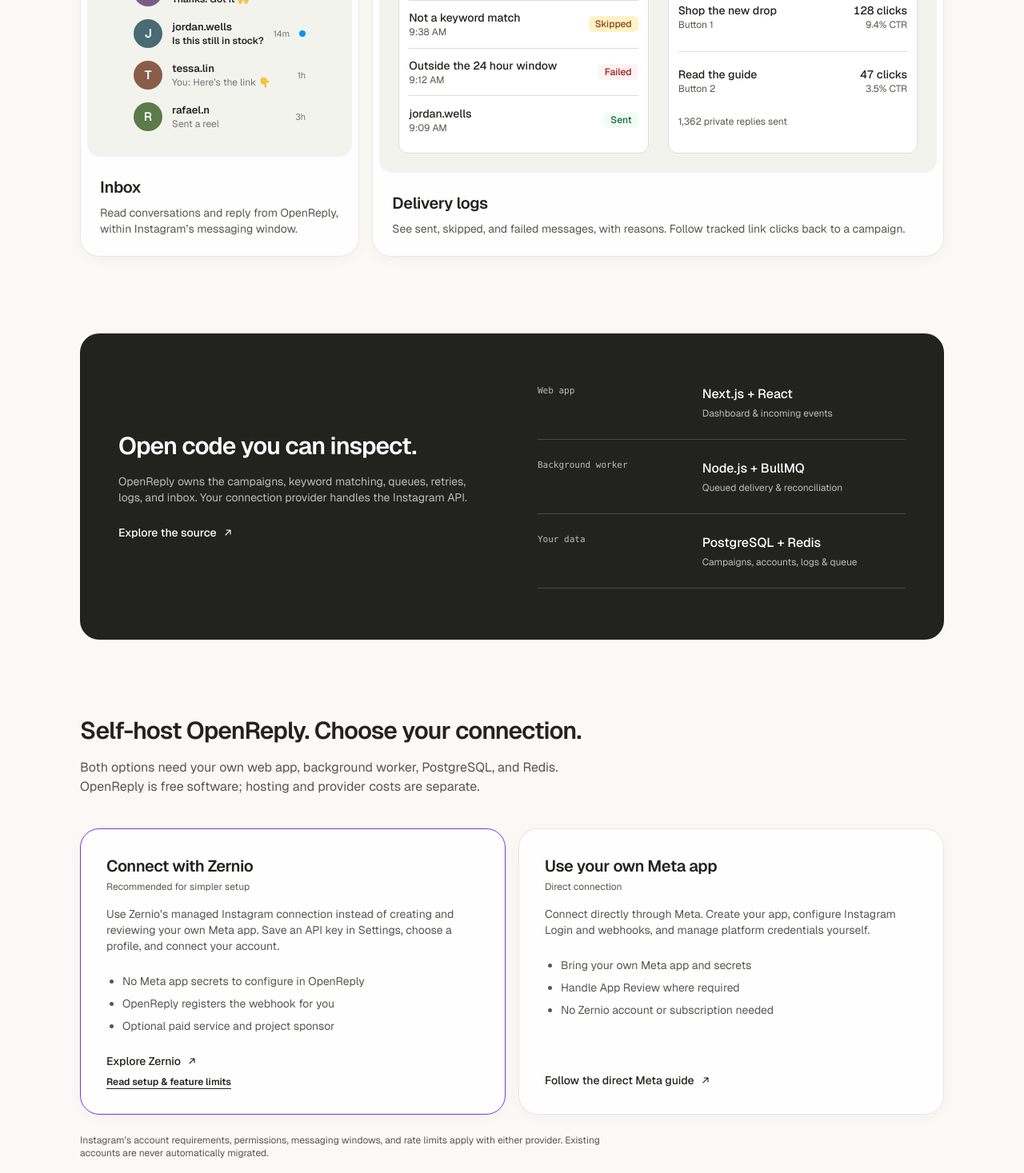
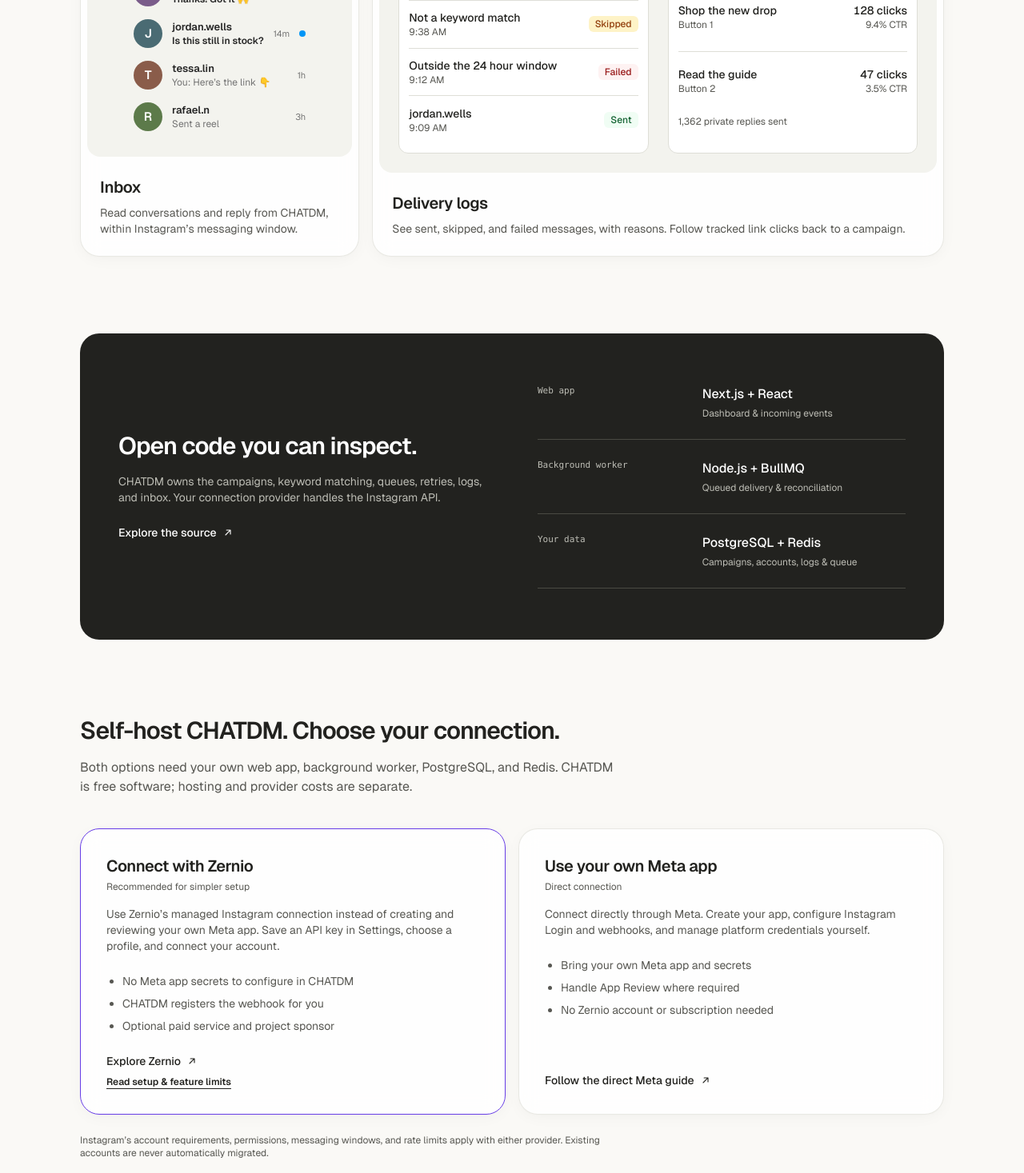
Before and after one commit to bossbabecollab/CHATDM_DJ, a Next.js app: page / in a window 1280 px wide. Shown: the part 3213-4680 px from the top of the page at 80% size. Built offline with nearby package versions, Linux system fonts and the light colour scheme; no server answers.

Commit message:
brand: finalize CHATDM rebrand across public landing and template pages

```diff
--- a/app/login/page.tsx
+++ b/app/login/page.tsx
@@ -40,7 +40,7 @@ export default async function LoginPage({
             <div className="auth-head">
               <h1 className="heading-5">{t("Sign-in is off on this demo")}</h1>
               <p className="body-6">
-                {t("This is the public demo — it doesn’t create real accounts or send DMs. To use OpenReply for real, clone it and run your own instance with your own Meta app and domain.")}
+                This is the public demo — it doesn’t create real accounts or send DMs. To use CHATDM for real, clone it and run your own instance with your own Meta app and domain.
               </p>
             </div>
             <a
--- a/app/page.tsx
+++ b/app/page.tsx
@@ -251,7 +251,7 @@ export default function Home() {
                 </div>
               </div>
               <div className="step-text">
-                <h3 className="heading-6">3. OpenReply handles the rest</h3>
+                <h3 className="heading-6">3. CHATDM handles the rest</h3>
                 <p className="body-6">
                   Incoming events trigger your campaigns. A background worker
                   queues, rate-limits, and logs each send, with retries and
@@ -310,7 +310,7 @@ export default function Home() {
               <div className="cell-text">
                 <h3 className="heading-6">Inbox</h3>
                 <p className="body-6">
-                  Read conversations and reply from OpenReply, within
+                  Read conversations and reply from CHATDM, within
                   Instagram’s messaging window.
                 </p>
               </div>
@@ -385,7 +385,7 @@ export default function Home() {
             <div>
               <h2 className="heading-4">Open code you can inspect.</h2>
               <p className="body-6">
-                OpenReply owns the campaigns, keyword matching, queues, retries,
+                CHATDM owns the campaigns, keyword matching, queues, retries,
                 logs, and inbox. Your connection provider handles the Instagram
                 API.
               </p>
@@ -416,10 +416,10 @@ export default function Home() {
         {/* Setup */}
         <section id="setup" className="section wrap" style={{ scrollMarginTop: 96, paddingTop: 16 }}>
           <Reveal className="section-head">
-            <h2 className="heading-4">Self-host OpenReply. Choose your connection.</h2>
+            <h2 className="heading-4">Self-host CHATDM. Choose your connection.</h2>
             <p className="body-3">
               Both options need your own web app, background worker, PostgreSQL,
-              and Redis. OpenReply is free software; hosting and provider costs
+              and Redis. CHATDM is free software; hosting and provider costs
               are separate.
             </p>
           </Reveal>
@@ -435,8 +435,8 @@ export default function Home() {
                 choose a profile, and connect your account.
               </p>
               <ul className="body-6">
-                <li>No Meta app secrets to configure in OpenReply</li>
-                <li>OpenReply registers the webhook for you</li>
+                <li>No Meta app secrets to configure in CHATDM</li>
+                <li>CHATDM registers the webhook for you</li>
                 <li>Optional paid service and project sponsor</li>
               </ul>
               <div className="provider-links">
@@ -501,7 +501,7 @@ export default function Home() {
             </p>
             <div className="hero-actions">
               <a className="btn btn-primary btn-lg button-md" href={SETUP_DOCS_URL}>
-                Set up OpenReply <ArrowUpRightIcon />
+                Set up CHATDM <ArrowUpRightIcon />
               </a>
               <a className="link button-sm" href={GITHUB_URL}>
                 Star on GitHub <ArrowUpRightIcon />
--- a/app/templates/[slug]/page.tsx
+++ b/app/templates/[slug]/page.tsx
@@ -141,7 +141,7 @@ export default async function TemplateDetailPage({ params }: TemplatePageProps)
               </Reveal>
             </div>
             <Reveal className="card">
-              <h2 className="heading-6">Copy this campaign into OpenReply</h2>
+              <h2 className="heading-6">Copy this campaign into CHATDM</h2>
               <p className="body-6">
                 Sign in, connect Instagram, pick a post or reel, and the
                 template copy will be ready for your campaign draft.
--- a/app/templates/page.tsx
+++ b/app/templates/page.tsx
@@ -7,7 +7,7 @@ import TemplateVisual from "@/components/template-visual";
 import { CAMPAIGN_TEMPLATES } from "@/lib/templates/campaign-templates";
 
 export const metadata: Metadata = {
-  title: "Instagram Comment to DM Templates - OpenReply",
+  title: "Instagram Comment to DM Templates — CHATDM",
   description:
     "Copy ready-to-launch Instagram comment-to-DM campaign templates for product links, lead magnets, real estate, fitness, restaurants, events, and creators.",
   keywords: [
```
